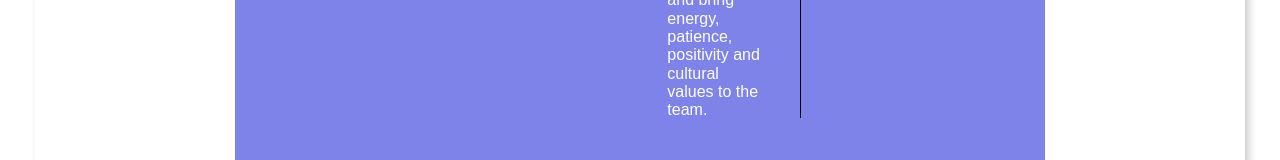
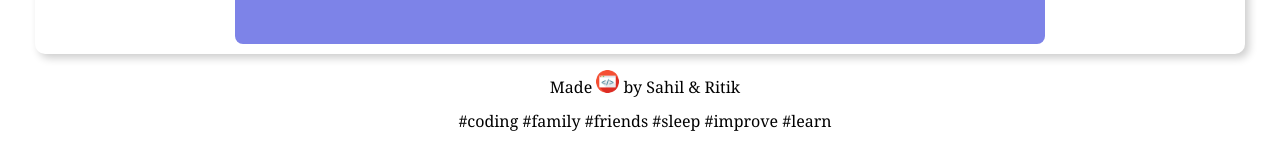
Before and after one commit to ritikgupta28/portfolio, a React (Create React App) app: page / in a window 1280 px wide. Shown: the part 758-918 px from the top of the page. Built offline with nearby package versions, Linux system fonts and the light colour scheme.

Commit message:
adding icon in footer

```diff
--- a/src/components/Footer.css
+++ b/src/components/Footer.css
@@ -2,3 +2,6 @@ p {
 	padding: 0;
 	margin: 1;
 }
+.im {
+	height: 23px;
+}
--- a/src/components/Footer.js
+++ b/src/components/Footer.js
@@ -1,11 +1,12 @@
 import React from 'react'
 import './Footer.css'
+import pic from './images/code.png';
 
 export default class Footer extends React.Component {
 	render() {
 		return (
 			<div className='tc'>
-				<p>Made by Sahil & Ritik</p>
+				<p>Made <img alt="code" src={pic} className='im' /> by Sahil & Ritik</p>
 				<p>#coding #family #friends #sleep #improve #learn</p>
 			</div>
 		)
--- a/src/components/ProfileCard.js
+++ b/src/components/ProfileCard.js
@@ -4,7 +4,7 @@ import './ProfileCard.css'
 
 const Card = () => {
 	return (
-		<div className='dib br3 pa5 grow co'>
+		<div className='dib br3 pa4 grow co'>
 			<h1 className='pro'>Profile</h1>
 			<div className='con'>
 				<img alt='MyPhoto' src={Photo}/>
--- a/src/components/ResumeCard.css
+++ b/src/components/ResumeCard.css
@@ -2,7 +2,7 @@
 	background: rgb(125, 131, 232);
 	color: white;
 	padding-top: 20px;
-	padding-bottom: 20px;
+	padding-bottom: 40px;
 	padding-right: 40px;
 	padding-left: 40px;
 	margin-left: 200px;
```
Also changed, not shown: src/components/images/code.png (added).
